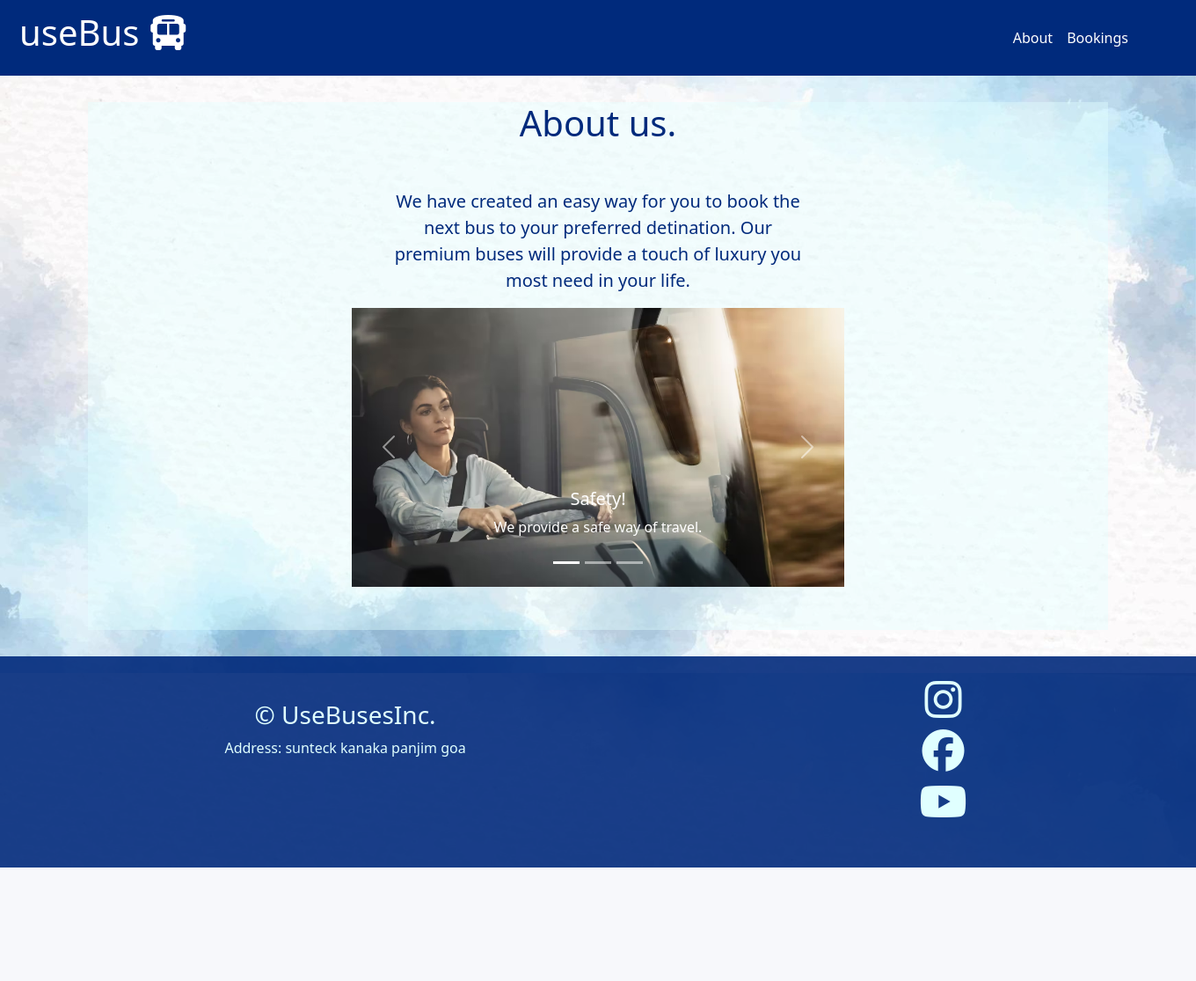
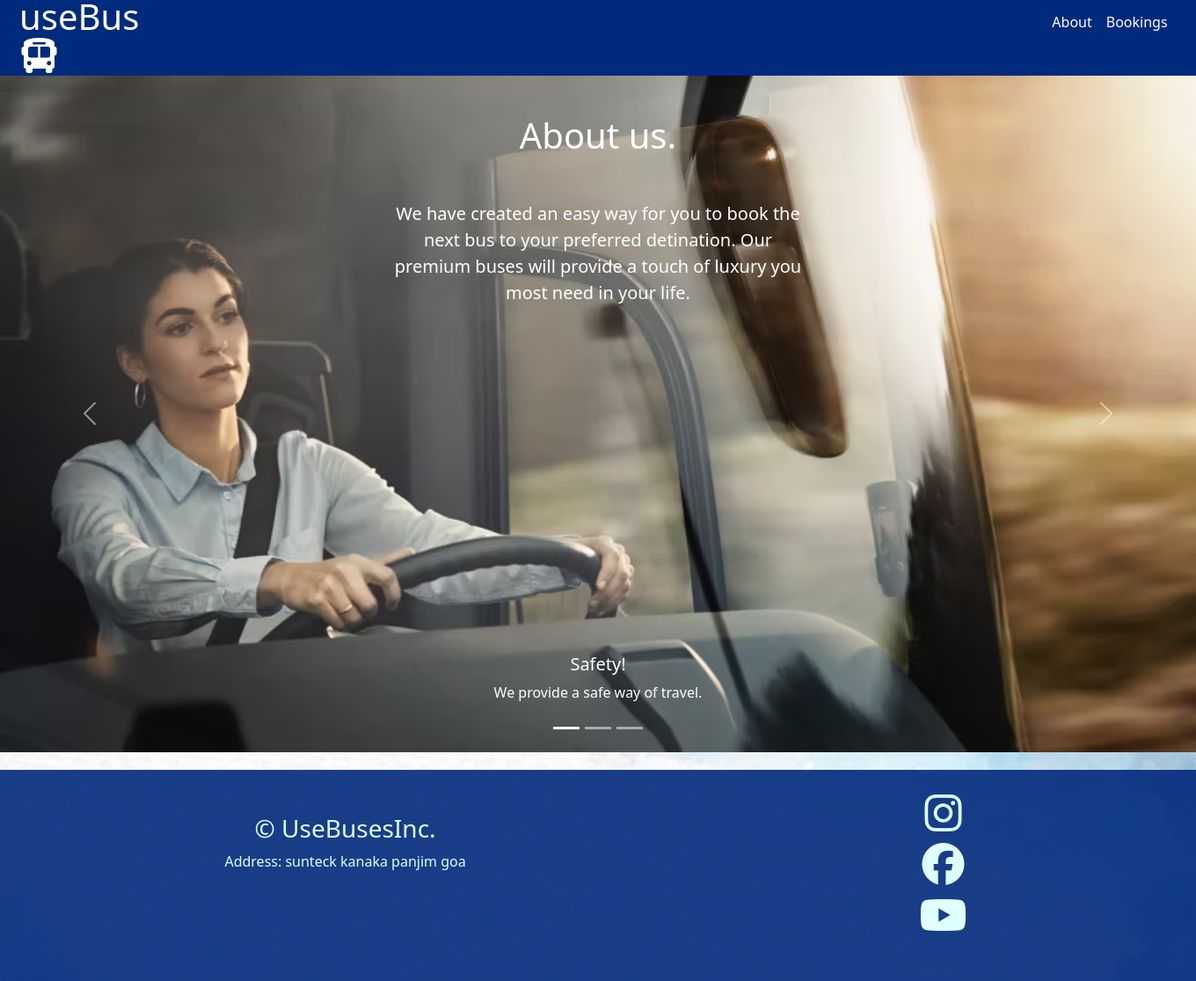
Before and after one commit to kishantnedar/bus-portal-fs-workshop, a Flask app: page /about in a window 1360 px wide. Shown: the whole page at 88% size. Before the commit the page ends 986 px from the top, so only its background shows below. Run offline with Flask 2, Linux system fonts and the light colour scheme; some libraries are stand-ins or nearby versions.

Commit message:
footer and carousel css edit

```diff
--- a/static/css/bus.css
+++ b/static/css/bus.css
@@ -123,6 +123,10 @@ textarea:focus {
   }
 
 .footer {
+  /* position: fixed;
+  left: 0;
+  bottom: 0;
+  width: 100%; */
   margin: 20px 0 0 0;
   background: rgb(0, 42, 124,0.9);
   color: #E0FFFF;
@@ -158,7 +162,9 @@ textarea:focus {
   margin-bottom: 50px;
 }
 .buslink {
+
   text-decoration: none;
+
 }
 .wrapper {
   margin: 10px;
@@ -173,15 +179,24 @@ textarea:focus {
   background-color: #afdbf5;
 }
 
+.buss_info_wrap{
+  display: flex;
+
+}
+
 .bus_list {
-  padding: 10px;
-  display: inline-block;
-  margin: 0 380px 10px 380px;
+  margin: 10px 200px 10px 200px;
+   /* display: inline-block; */
+  /* margin: 0 380px 10px 380px; */
   border-width: 0 5px 0 5px;
   border-radius: 50px;
   border-color: #0039a6;
   display: flex;
+  justify-content: center;
+  /* width: fit-content; */
 }
+
+
 
 .bus_info {
   align-items: center;
@@ -190,7 +205,7 @@ textarea:focus {
 
 .bus_icon_image {
   background-color: #000;
-  height: 200px;
+  height: 180px;
   padding: 20px;
 }
 .bus_info_startfin {
@@ -242,9 +257,7 @@ textarea:focus {
     padding: 10px;
   }
   .empty{
-    width:900px;
-    /* background: rgb(38, 169, 255); */
-    /* background: rgb(156, 197, 233, 0.5); */
+    width:1000px;
     background: rgb(0, 42, 124);
   }
   .links{
@@ -264,11 +277,6 @@ textarea:focus {
 
 
   .bg-blue{
-    /* background: rgb(156, 197, 233); */
-    /* background: rgb(205, 194, 183); */
-    /* background: rgb(38, 169, 255); */
-    /* background:rgb(38, 169, 255); */
-    /* background: rgb(156, 197, 233); */
     background: rgb(0, 42, 124);
     color: white;
   }
@@ -402,10 +410,18 @@ textarea:focus {
 
 
 .about_info{
-  color: rgb(0, 42, 124) ;
-  margin: 30px 100px 30px 100px;
+  position: absolute;
+  z-index: 1;
+  top: 100px;
+  color: white;
+  margin: 30px 100px 5px 100px;
   padding:0 300px 0 300px;
-  background: rgb(224, 255, 255, 0.4);
-  height: 600px;
+  background: rgb(224, 255, 255, 0.0);
+  height: auto;
+  font-weight: 1000;
   text-align: center;
 }
+
+.carouselWrapper{
+
+}
--- a/templates/about.html
+++ b/templates/about.html
@@ -8,6 +8,12 @@
         <h1 class="text-center">About us.</h1>
         <p class="lead px-5">We have created an easy way for you to book the next bus to your preferred detination. Our premium buses will provide a touch of luxury you most need in your life.</p>
 
+
+
+        </div>
+        <div class="carouselWrapper">
+
+        </div>
         <div id="carouselExampleCaptions" class="carousel slide" data-bs-ride="false">
           <div class="carousel-indicators">
             <button type="button" data-bs-target="#carouselExampleCaptions" data-bs-slide-to="0" class="active" aria-current="true" aria-label="Slide 1"></button>
@@ -48,27 +54,8 @@
         </div>
 
 
-        </div>
 
-
-     <footer class="footer">
-         <div class="footwrap">
-           <div class="footsec1">
-             <h3>© UseBusesInc.</h3>
-             <p>Address: sunteck kanaka panjim goa</p>
-           </div>
-           <div class="footsec2">
-             <i class="fa-brands fa-3x fa-instagram icons"></i>
-             <i class="fa-brands fa-3x fa-facebook icons"></i>
-             <i class="fa-brands fa-3x fa-youtube icons"></i>
-           </div>
-         </div>
-
-
-
-
-       </footer>
-
+        {% include 'footer.html' %}
 </body>
 
 {% endblock %}
--- a/templates/admin/schedule-bus.html
+++ b/templates/admin/schedule-bus.html
@@ -164,4 +164,5 @@ content %}
     </form>
   </div>
 </div>
+{% include 'footer.html' %}
 {% endblock %}
--- a/templates/admin/view-bus.html
+++ b/templates/admin/view-bus.html
@@ -74,5 +74,5 @@ content %}
         </div>
     </div>
 </div>
-
+{% include 'footer.html' %}
 {% endblock %}
--- /dev/null
+++ b/templates/footer.html
@@ -0,0 +1,17 @@
+<footer class="footer">
+    <div class="footwrap">
+      <div class="footsec1">
+        <h3>© UseBusesInc.</h3>
+        <p>Address: sunteck kanaka panjim goa</p>
+      </div>
+      <div class="footsec2">
+        <i class="fa-brands fa-3x fa-instagram icons"></i>
+        <i class="fa-brands fa-3x fa-facebook icons"></i>
+        <i class="fa-brands fa-3x fa-youtube icons"></i>
+      </div>
+    </div>
+
+
+
+
+  </footer>
```
Also changed, not shown: templates/booking_done.html (+1 -14 lines), templates/index.html (+1 -14 lines), templates/seat_booking.html (+1 -14 lines), templates/user-request-buses.html (+18 -14 lines).
